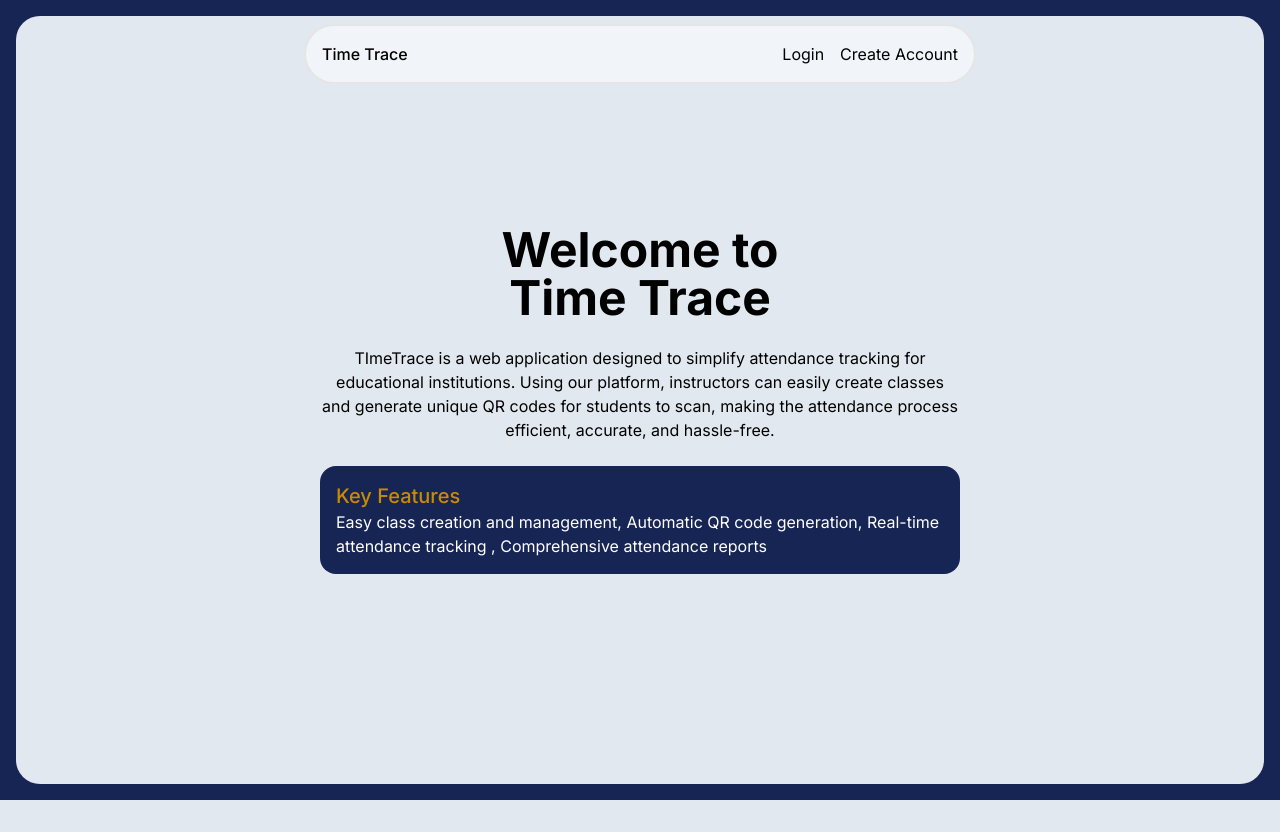
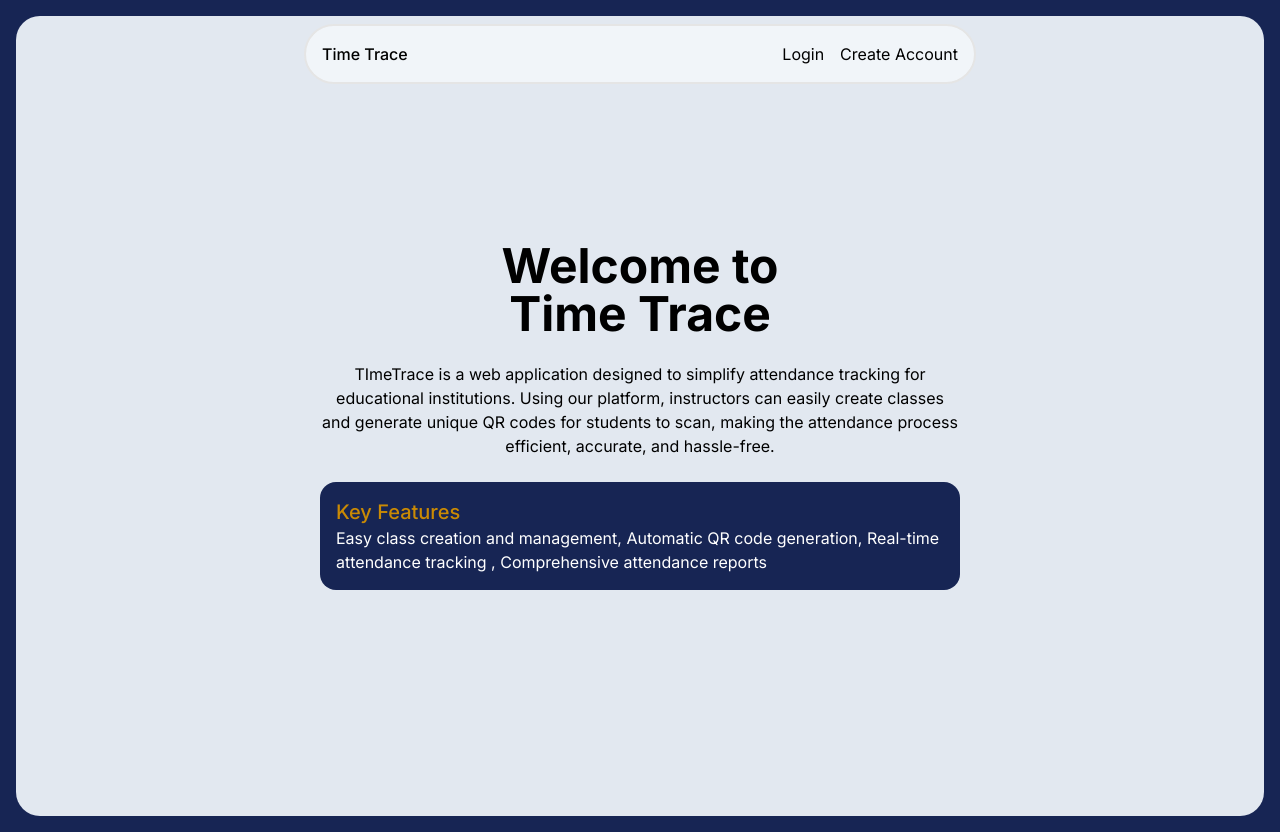
Before and after one commit to lordandy69/attendifynyansa, a Next.js app: page / in a window 1280 px wide. Before the commit the page ends 800 px from the top, so only its background shows below. Built offline with nearby package versions, Linux system fonts and the light colour scheme.

Commit message:
adjusted more baackground color

```diff
--- a/app/layout.tsx
+++ b/app/layout.tsx
@@ -19,10 +19,14 @@ export default function RootLayout({
 }>) {
   return (
     <html lang="en">
-      <body className={`${inter.className} bg-slate-200`}>
-        <Navbar />
-        <FrameContextStore>{children}</FrameContextStore>
-        <Toaster position="bottom-right" theme="light" />
+      <body
+        className={`${inter.className} bg-blue-950  p-4 justify-center items-center  flex`}
+      >
+        <div className="bg-slate-200 rounded-3xl w-full  h-full flex justify-center items-center">
+          <Navbar />
+          <FrameContextStore>{children}</FrameContextStore>
+          <Toaster position="bottom-right" theme="light" />
+        </div>
       </body>
     </html>
   );
--- a/app/page.tsx
+++ b/app/page.tsx
@@ -13,8 +13,8 @@ export default async function Home() {
   }
 
   return (
-    <main className="bg-blue-950 h-screen p-4 justify-center items-center  flex ">
-      <section className="bg-slate-200 rounded-3xl w-full  h-full flex justify-center items-center">
+    <main className=" ">
+      {/* <section className="bg-slate-200 rounded-3xl w-full  h-full flex justify-center items-center"> */}
       <section className="mx-auto max-w-2xl flex flex-col items-center min-h-screen h-dvh justify-center p-4 space-y-6">
         <h2 className="flex flex-col items-center text-5xl font-bold">
           <span>Welcome to</span>
@@ -22,10 +22,10 @@ export default async function Home() {
         </h2>
         <p className="max-w-3xl text-center">
           TImeTrace is a web application designed to simplify attendance
-            tracking for educational institutions. Using our platform,
-            instructors can easily create classes and generate unique QR codes
-            for students to scan, making the attendance process efficient,
-            accurate, and hassle-free.
+          tracking for educational institutions. Using our platform, instructors
+          can easily create classes and generate unique QR codes for students to
+          scan, making the attendance process efficient, accurate, and
+          hassle-free.
         </p>
         <div className="flex flex-col items-start p-4 bg-blue-950 text-white max-w-2xl rounded-2xl">
           <p className="text-xl font-medium text-yellow-600">Key Features</p>
@@ -35,7 +35,7 @@ export default async function Home() {
           </p>
         </div>
       </section>
-      </section>
+      {/* </section> */}
     </main>
   );
 }
```
Lines whose indentation alone changed are shown as unchanged.
